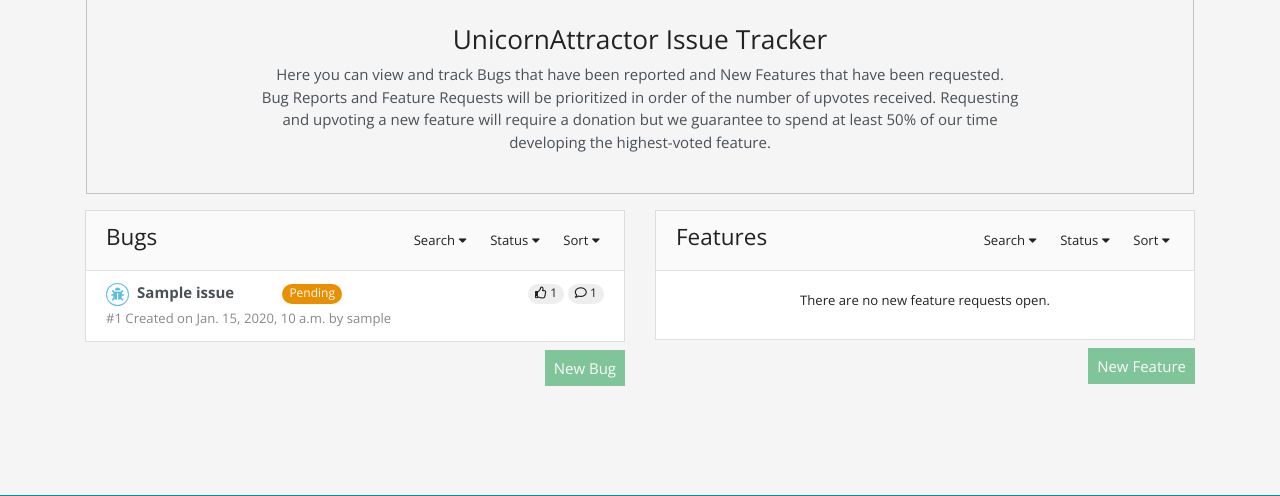
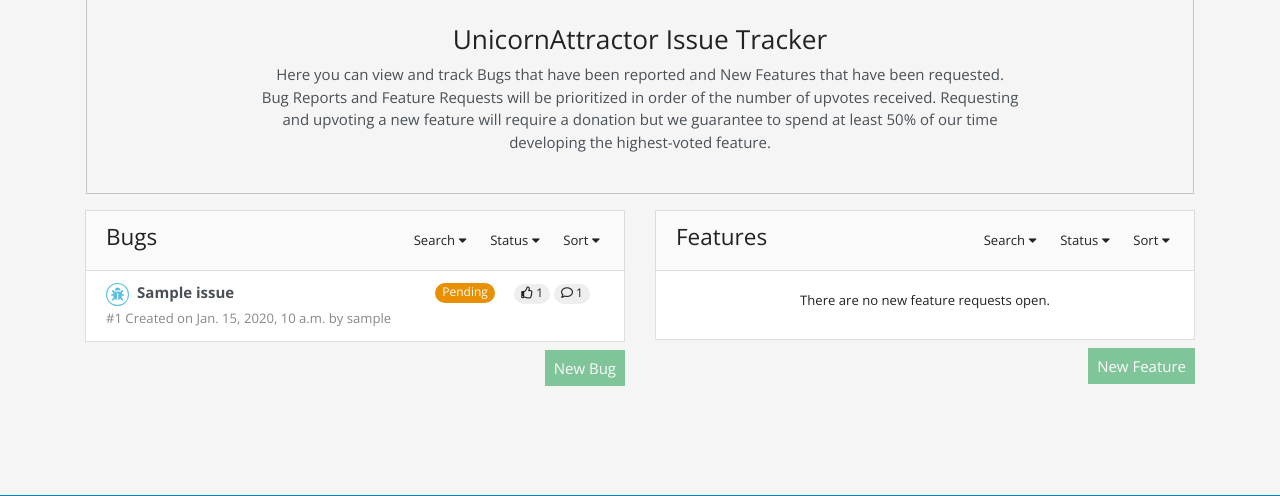
Before and after one commit to kes2401/issue-tracker, a Django app: page /issues/tracker/ in a window 1280 px wide. Shown: the part 125-621 px from the top of the page. Run offline with Django 3.2, Linux system fonts and the light colour scheme; tables that the repository leaves empty hold one stand-in row (values such as "Sample post"); some libraries are stand-ins or nearby versions.

Commit message:
correct alignment of badges on issue list items for consistency

```diff
--- a/issues/templates/tracker.html
+++ b/issues/templates/tracker.html
@@ -40,16 +40,17 @@
                         <h6><a href="bug_detail/{{ bug.pk }}/"
                                 class="text-decoration-none text-secondary font-weight-bold"><strong>{{ bug.title }}</strong></a>
                         </h6>
-                        <div>
+                        <div class="ml-auto min-width-90 d-flex justify-content-center">
                             {% if bug.status == 'pending' %}
-                            <span class="badge badge-warning badge-pill issue-badge-pill ml-5">Pending</span>
+                            <span class="d-inline-block badge badge-warning badge-pill issue-badge-pill">Pending</span>
                             {% elif bug.status == 'in progress' %}
-                            <span class="badge badge-success badge-pill issue-badge-pill ml-5">In Progress</span>
+                            <span class="d-inline-block badge badge-success badge-pill issue-badge-pill">In
+                                Progress</span>
                             {% else %}
-                            <span class="badge badge-info badge-pill issue-badge-pill ml-5">Closed</span>
+                            <span class="d-inline-block badge badge-info badge-pill issue-badge-pill">Closed</span>
                             {% endif %}
                         </div>
-                        <div class="ml-auto">
+                        <div class="ml-1 min-width-90">
                             <span class="badge badge-light badge-pill issue-badge-pill"><i class="far fa-thumbs-up"></i>
                                 {{ bug.votes }}</span>
                             <span class="badge badge-light badge-pill issue-badge-pill"><i class="far fa-comment"></i>
@@ -103,16 +104,17 @@
                             <a href="feature_detail/{{ feature.pk }}/"
                                 class="text-decoration-none text-secondary font-weight-bold"><strong>{{ feature.title }}</strong></a>
                         </h6>
-                        <div>
+                        <div class="ml-auto min-width-90 d-flex justify-content-center">
                             {% if feature.status == 'pending' %}
-                            <span class="badge badge-warning badge-pill issue-badge-pill ml-5">Pending</span>
+                            <span class="d-inline-block badge badge-warning badge-pill issue-badge-pill">Pending</span>
                             {% elif feature.status == 'in progress' %}
-                            <span class="badge badge-success badge-pill issue-badge-pill ml-5">In Progress</span>
+                            <span class="d-inline-block badge badge-success badge-pill issue-badge-pill">In
+                                Progress</span>
                             {% else %}
-                            <span class="badge badge-info badge-pill issue-badge-pill ml-5">Closed</span>
+                            <span class="d-inline-block badge badge-info badge-pill issue-badge-pill">Closed</span>
                             {% endif %}
                         </div>
-                        <div class="ml-auto">
+                        <div class="ml-1 min-width-90">
                             <span class="badge badge-light badge-pill issue-badge-pill"><i class="far fa-thumbs-up"></i>
                                 {{ feature.votes }}</span>
                             <span class="badge badge-light badge-pill issue-badge-pill"><i class="far fa-comment"></i>
--- a/static/css/custom.css
+++ b/static/css/custom.css
@@ -85,6 +85,10 @@ div p.main-text {
     font-weight: 500;
 }
 
+.min-width-90 {
+    min-width: 90px;
+}
+
 .heading-border {
     border-color: #c3c3c3 !important;
 }
```
